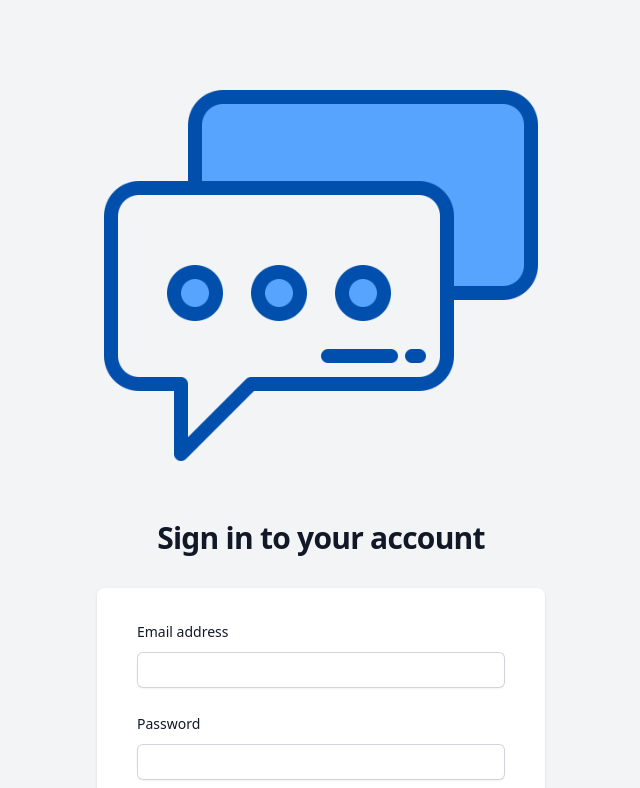
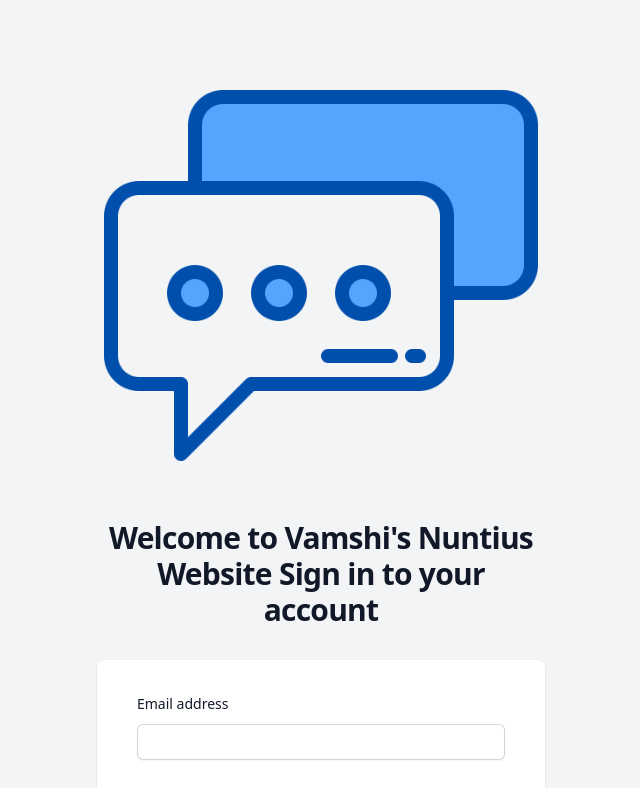
Before and after one commit to vamshi1905/Nuntius-website, a Next.js app: page / in a window 1280 px wide. Shown: the top 788 px of the page, without its empty margins (319-959 px from the left). Built offline with nearby package versions, Linux system fonts and the light colour scheme; no server answers; what pusher would draw is missing.

Commit message:
Update page.tsx

```diff
--- a/app/(site)/page.tsx
+++ b/app/(site)/page.tsx
@@ -33,6 +33,7 @@
             text-gray-900
           "
           >
+            Welcome to Vamshi's Nuntius Website
             Sign in to your account
         </h2>
       </div>
```
